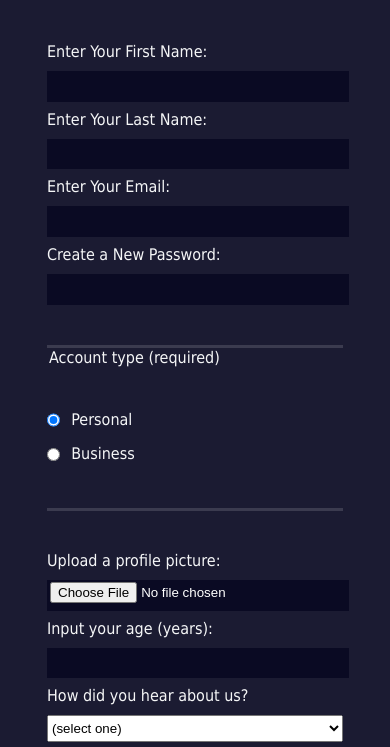
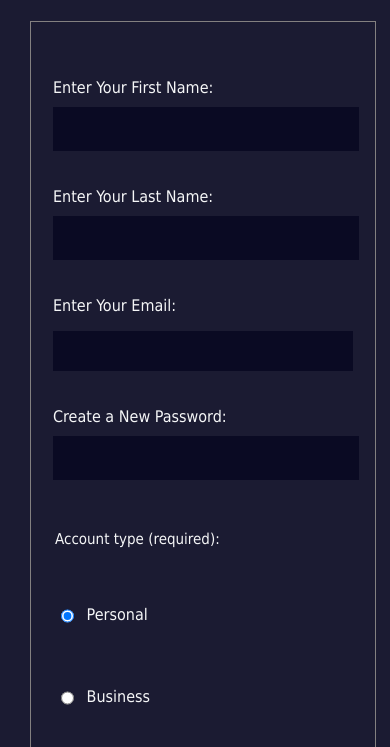
Before and after one commit to saniyafatima07/registration_form, a plain HTML site: page index.html in a window 390 px wide. Shown: the part 135-882 px from the top of the page. Drawn offline with Linux system fonts and the light colour scheme.

Commit message:
Made the form responsive

```diff
--- a/index.html
+++ b/index.html
@@ -2,6 +2,7 @@
 <html lang="en">
   <head>
     <meta charset="UTF-8" />
+    <meta name="viewport" content="width=device-width, initial-scale=1.0">
     <title>Registration Form</title>
     <link rel="stylesheet" href="styles.css" />
   </head>
@@ -33,7 +34,7 @@
         /></label>
       </fieldset>
       <fieldset>
-        <legend>Account type (required)</legend>
+        <legend>Account type (required):</legend>
         <label for="personal-account"
           ><input
             id="personal-account"
@@ -51,18 +52,21 @@
             name="account-type"
             class="inline"
           />
-          Business</label
-        >
+          Business</label>
       </fieldset>
-      <fieldset>
+      <fieldset class="profile">
         <label for="profile-picture"
           >Upload a profile picture:
           <input id="profile-picture" type="file" name="file"
         /></label>
+        </fieldset>
+        <fieldset class="age">
         <label for="age"
           >Input your age (years):
           <input id="age" type="number" name="age" min="13" max="120"
         /></label>
+      </fieldset>
+      <fieldset class="referrer">
         <label for="referrer"
           >How did you hear about us?
           <select id="referrer" name="referrer">
@@ -73,6 +77,7 @@
             <option value="4">Other</option>
           </select>
         </label>
+      </fieldset>
         <label for="bio"
           >Provide a bio:
           <textarea
--- a/styles.css
+++ b/styles.css
@@ -1,50 +1,76 @@
 body {
   width: 100%;
   height: 100vh;
-    margin: 0;
   background-color: #1b1b32;
   color: #f5f6f7;
   font-family: Tahoma;
-    font-size: 16px;
+  font-size: 10px;
 }
 
-  h1, p {
+h1,
+p {
   margin: 1em auto;
   text-align: center;
+  font-size: 1.5rem;
 }
 
 form {
-    width: 60vw;
+  width: 50vw;
   max-width: 500px;
   min-width: 300px;
   margin: 0 auto;
   padding-bottom: 2em;
+  display: flex;
+  flex-direction: column;
+  align-items: center;
+  border: 1px solid rgb(131, 128, 128);
 }
 
 fieldset {
   border: none;
+  display: block;
   padding: 2rem 0;
-    border-bottom: 3px solid #3b3b4f;
+  gap: 10px;
+  width: 100%;
+  max-width: 300px;
 }
 
-  fieldset:last-of-type {
-    border-bottom: none;
+fieldset.profile,
+fieldset {
+  display: flex;
+  flex-direction: column;
+  align-items: left;
+  width: 100%;
+  gap: 10px;
+}
+
+legend {
+  text-align: left;
+  justify-content: center;
+  font-size: 15px;
 }
 
 label {
   display: block;
   margin: 0.5rem 0;
+  font-size: 1rem;
+  font-weight: normal;
+  color: #f5f6f7;
+  text-align: left;
 }
 
 input,
 textarea,
 select {
-    margin: 10px 0 0 0;
+  margin: 10px 0;
   width: 100%;
-    min-height: 2em;
+  max-width: 300px;
+  min-height: 2.5em;
+  font-size: 1rem;
 }
 
-  input, textarea {
+input,
+textarea {
   background-color: #0a0a23;
   border: 1px solid #0a0a23;
   color: #ffffff;
@@ -54,6 +80,32 @@ body {
   width: unset;
   margin: 0 0.5em 0 0;
   vertical-align: middle;
+}
+
+input[type="email"],
+input[type="number"] {
+  width: 100%;
+  max-width: 300px;
+  padding: 0.5em;
+  margin-top: 1rem;
+  margin-right: 2rem;
+  background-color: #0a0a23;
+  border: 1px solid #0a0a23;
+  color: #ffffff;
+  box-sizing: border-box;
+  align-items: center;
+}
+
+input[type="radio"] {
+  display: inline-block;
+  margin: 0.5rem;
+  justify-content: left;
+}
+
+label[for="profile-picture"] {
+  display: block;
+  text-align: left;
+  margin-bottom: 0.5rem;
 }
 
 input[type="submit"] {
@@ -68,9 +120,63 @@ body {
 }
 
 input[type="file"] {
-    padding: 1px 2px;
+  display: block;
+  width: 100%;
+  max-width: 300px;
+  padding: 0.5em;
+  background-color: #0a0a23;
+  border: 1px solid #0a0a23;
+  color: #ffffff;
+  box-sizing: border-box;
+  align-items: center;
 }
 
-  .inline{
-    display: inline;
+label[for="referrer"],
+label[for="bio"],
+label[for="profile-picture"] {
+  display: block;
+  width: 100%;
+  margin: 0.5rem;
+  max-width: 300px;
+  box-sizing: border-box;
+  justify-content: center;
+  text-align: left;
+  align-items: center;
 }
+
+@media (max-width: 768px) {
+  body {
+    font-size: 14px;
+  }
+
+  form {
+    width: 80vw;
+  }
+
+  input[type="submit"] {
+    width: 80%;
+  }
+
+  input[type="file"] {
+    width: 90%;
+  }
+}
+
+@media (max-width: 480px) {
+  body {
+    font-size: 12px;
+  }
+
+  form {
+    width: 80vw;
+    padding: 1rem;
+  }
+
+  input[type="submit"] {
+    width: 80%;
+  }
+
+  input[type="file"] {
+    width: 90%;
+  }
+}
```
Lines whose indentation alone changed are shown as unchanged.
